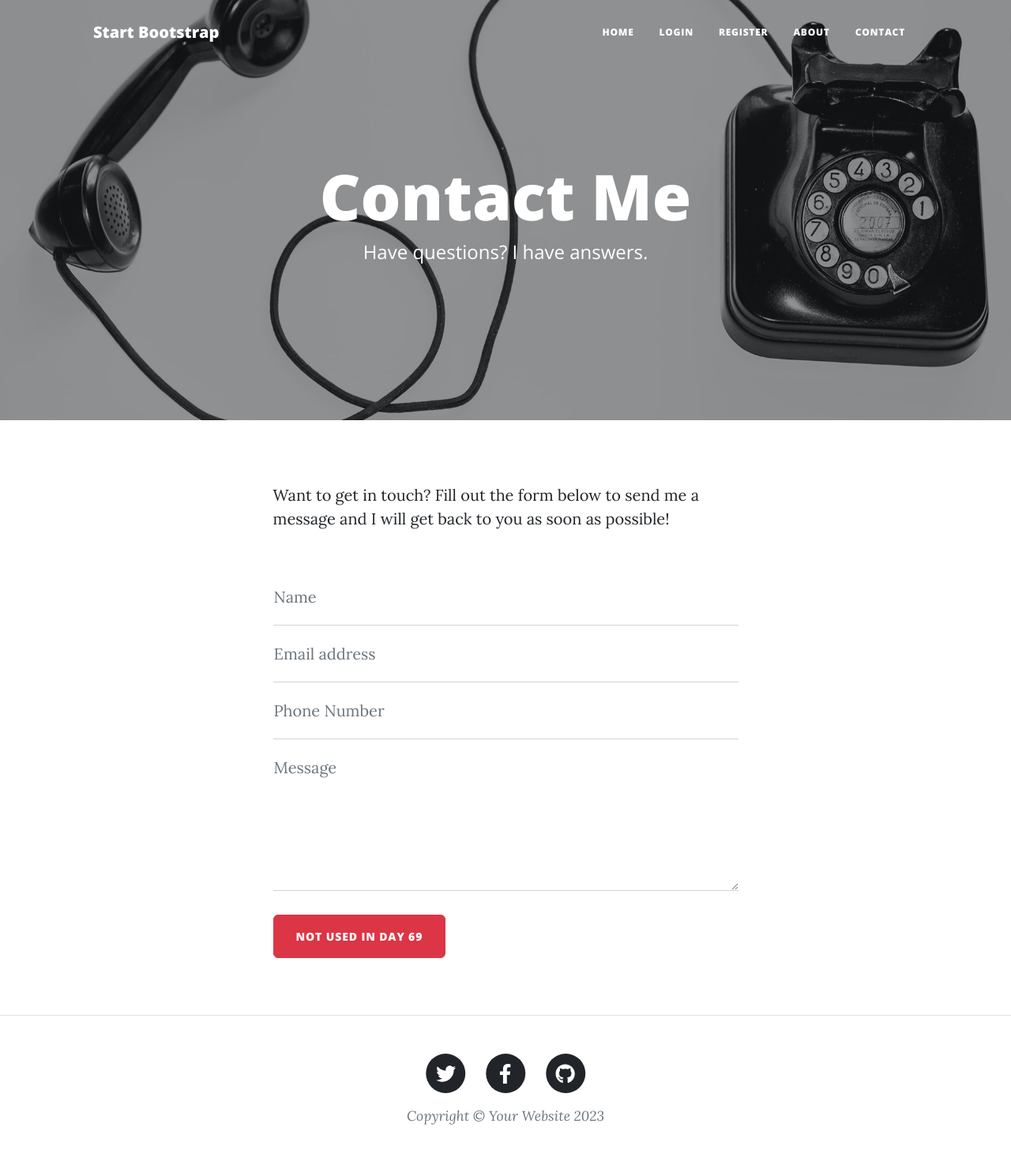
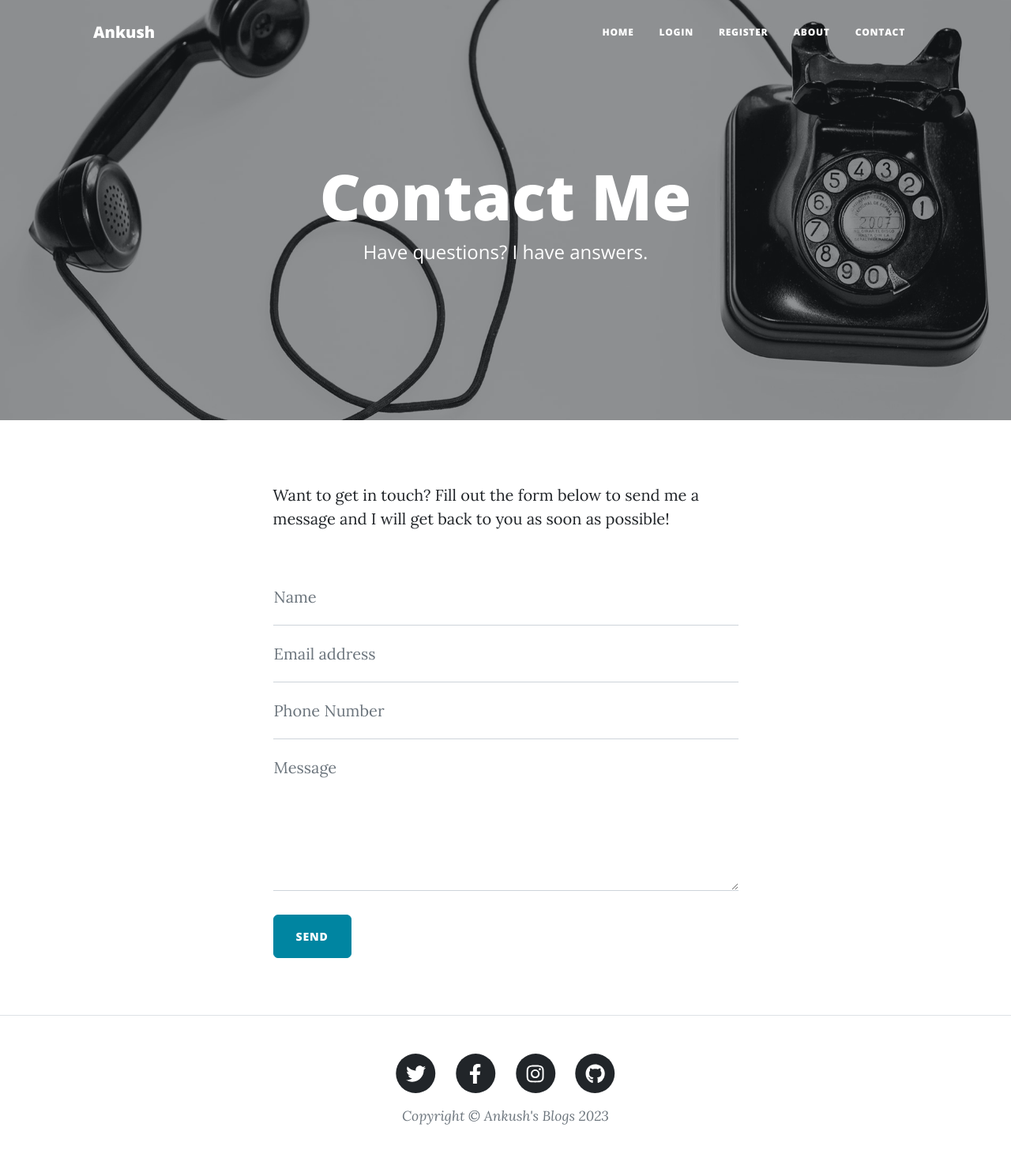
Before and after one commit to ankush-web-eng/kaizen-blogs, a Flask app: page /contact in a window 1280 px wide. Shown: the whole page at 79% size. Run offline with Flask 3, Linux system fonts and the light colour scheme; some libraries are stand-ins or nearby versions.

Commit message:
My identity stamped

```diff
--- a/main.py
+++ b/main.py
@@ -1,5 +1,5 @@
 from datetime import date
-from flask import Flask, abort, render_template, redirect, url_for, flash
+from flask import Flask, abort, render_template, redirect, url_for, flash, request
 from flask_bootstrap import Bootstrap5
 from flask_ckeditor import CKEditor
 from flask_gravatar import Gravatar
@@ -13,8 +13,11 @@ from sqlalchemy.orm import relationship
 # Import your forms from the forms.py
 from forms import CreatePostForm, RegisterForm, LoginForm, CommentForm
 import os
+import smtplib
 
 
+EMAIL = os.environ.get("EMAIL")
+PASSWORD = os.environ.get("PASSWORD")
 
 app = Flask(__name__)
 app.config['SECRET_KEY'] = os.environ.get("SECRET_KEY")
@@ -44,7 +47,8 @@ gravatar = Gravatar(app,
 # CREATE DATABASE
 class Base(DeclarativeBase):
     pass
-app.config['SQLALCHEMY_DATABASE_URI'] = os.environ.get("DB_URI", "sqlite:///posts.db")
+# app.config['SQLALCHEMY_DATABASE_URI'] = os.environ.get("DB_URI", "sqlite:///posts.db")
+app.config['SQLALCHEMY_DATABASE_URI'] = "sqlite:///posts.db"
 db = SQLAlchemy(model_class=Base)
 db.init_app(app)
 
@@ -103,7 +107,7 @@ def admin_only(f):
     @wraps(f)
     def decorated_function(*args, **kwargs):
         # If id is not 1 then return abort with 403 error
-        if current_user.id != 1:
+        if current_user.email != "deshwalankush23@gmail.com":
             return abort(403)
         # Otherwise continue with the route function
         return f(*args, **kwargs)
@@ -200,6 +204,13 @@ def show_post(post_id):
         db.session.commit()
     return render_template("post.html", post=requested_post, current_user=current_user, form=comment_form)
 
+def get_logged_in_user_email():
+    if current_user.is_authenticated:
+        return current_user.email
+    else:
+        return None
+
+
 
 # Use a decorator so only an admin user can create new posts
 @app.route("/new-post", methods=["GET", "POST"])
@@ -223,6 +234,7 @@ def add_new_post():
 
 # Use a decorator so only an admin user can edit a post
 @app.route("/edit-post/<int:post_id>", methods=["GET", "POST"])
+@admin_only
 def edit_post(post_id):
     post = db.get_or_404(BlogPost, post_id)
     edit_form = CreatePostForm(
@@ -258,9 +270,21 @@ def about():
     return render_template("about.html", current_user=current_user)
 
 
-@app.route("/contact")
+@app.route("/contact", methods=["GET", "POST"])
 def contact():
-    return render_template("contact.html", current_user=current_user)
+    if request.method == "POST":
+        data = request.form
+        send_email(data["name"], data["email"], data["phone"], data["message"])
+        return render_template("contact.html", msg_sent=True)
+    return render_template("contact.html", msg_sent=False)
+
+
+def send_email(name, email, phone, message):
+    email_message = f"Subject:New Message\n\nName: {name}\nEmail: {email}\nPhone: {phone}\nMessage:{message}"
+    with smtplib.SMTP("smtp.gmail.com") as connection:
+        connection.starttls()
+        connection.login(EMAIL, PASSWORD)
+        connection.sendmail(from_addr=EMAIL, to_addrs="deshwalankush23@gmail.com", msg=email_message)
 
 
 if __name__ == "__main__":
--- a/templates/contact.html
+++ b/templates/contact.html
@@ -1,3 +1,4 @@
+
 {% include "header.html" %}
 
 <!-- Page Header-->
@@ -9,6 +10,7 @@
     <div class="row gx-4 gx-lg-5 justify-content-center">
       <div class="col-md-10 col-lg-8 col-xl-7">
         <div class="page-heading">
+        <!-- Solution: Use an if statement to change the h1-->
           {% if msg_sent: %}
           <h1>Successfully sent your message</h1>
           {% else: %}
@@ -84,11 +86,11 @@
             </div>
             <br />
             <button
-              class="btn btn-danger text-uppercase"
+              class="btn btn-primary text-uppercase"
               id="submitButton"
               type="submit"
             >
-              NOT USED in Day 69
+              Send
             </button>
           </form>
         </div>
--- a/templates/footer.html
+++ b/templates/footer.html
@@ -5,7 +5,7 @@
                     <div class="col-md-10 col-lg-8 col-xl-7">
                         <ul class="list-inline text-center">
                             <li class="list-inline-item">
-                              <a href="#!">
+                                <a href="https://twitter.com/Ankush__57s">
                                     <span class="fa-stack fa-lg">
                                         <i class="fas fa-circle fa-stack-2x"></i>
                                         <i class="fab fa-twitter fa-stack-1x fa-inverse"></i>
@@ -13,7 +13,7 @@
                                 </a>
                             </li>
                             <li class="list-inline-item">
-                              <a href="#!">
+                                <a href="https://www.facebook.com/profile.php?id=100053821500558">
                                     <span class="fa-stack fa-lg">
                                         <i class="fas fa-circle fa-stack-2x"></i>
                                         <i class="fab fa-facebook-f fa-stack-1x fa-inverse"></i>
@@ -21,7 +21,15 @@
                                 </a>
                             </li>
                             <li class="list-inline-item">
-                              <a href="#!">
+                                <a href="https://www.instagram.com/ankush__57s/">
+                                    <span class="fa-stack fa-lg">
+                                        <i class="fas fa-circle fa-stack-2x"></i>
+                                        <i class="fab fa-instagram fa-stack-1x fa-inverse"></i>
+                                    </span>
+                                </a>
+                            </li>
+                            <li class="list-inline-item">
+                                <a href="https://github.com/ankush-web-eng/">
                                     <span class="fa-stack fa-lg">
                                         <i class="fas fa-circle fa-stack-2x"></i>
                                         <i class="fab fa-github fa-stack-1x fa-inverse"></i>
@@ -29,7 +37,7 @@
                                 </a>
                             </li>
                         </ul>
-                      <div class="small text-center text-muted fst-italic">Copyright &copy; Your Website 2023</div>
+                        <div class="small text-center text-muted fst-italic">Copyright &copy; Ankush's Blogs 2023</div>
                     </div>
                 </div>
             </div>
--- a/templates/header.html
+++ b/templates/header.html
@@ -8,7 +8,7 @@
     />
     <meta name="description" content="" />
     <meta name="author" content="" />
-    <title>Angela's Blog</title>
+    <title>Kaizen by Ankush</title>
     {% block styles %}
     <!-- Load Bootstrap-Flask CSS here -->
     {{ bootstrap.load_css() }}
@@ -44,7 +44,7 @@
     <!-- Navigation-->
     <nav class="navbar navbar-expand-lg navbar-light" id="mainNav">
       <div class="container px-4 px-lg-5">
-        <a class="navbar-brand" href="/">Start Bootstrap</a>
+        <a class="navbar-brand" href="/">Ankush</a>
         <button
           class="navbar-toggler"
           type="button"
--- a/templates/index.html
+++ b/templates/index.html
@@ -9,8 +9,8 @@
     <div class="row gx-4 gx-lg-5 justify-content-center">
       <div class="col-md-10 col-lg-8 col-xl-7">
         <div class="site-heading">
-          <h1>Angela's Blog</h1>
-          <span class="subheading">A collection of random musings.</span>
+          <h1>kaizen</h1>
+          <span class="subheading">Getting 1% Better Each Day</span>
         </div>
       </div>
     </div>
```
Also changed, not shown: instance/posts.db. Lines whose indentation alone changed are shown as unchanged.
